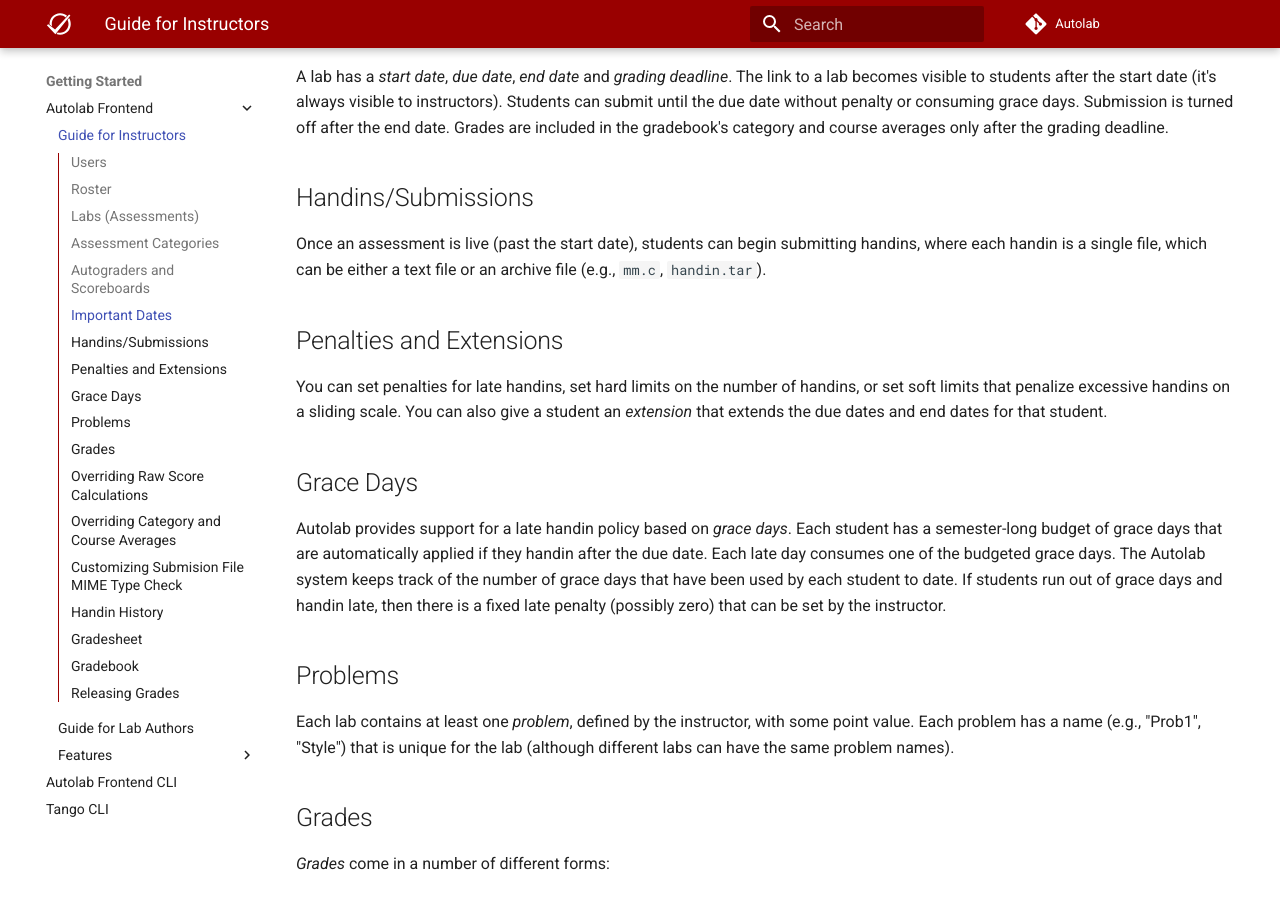
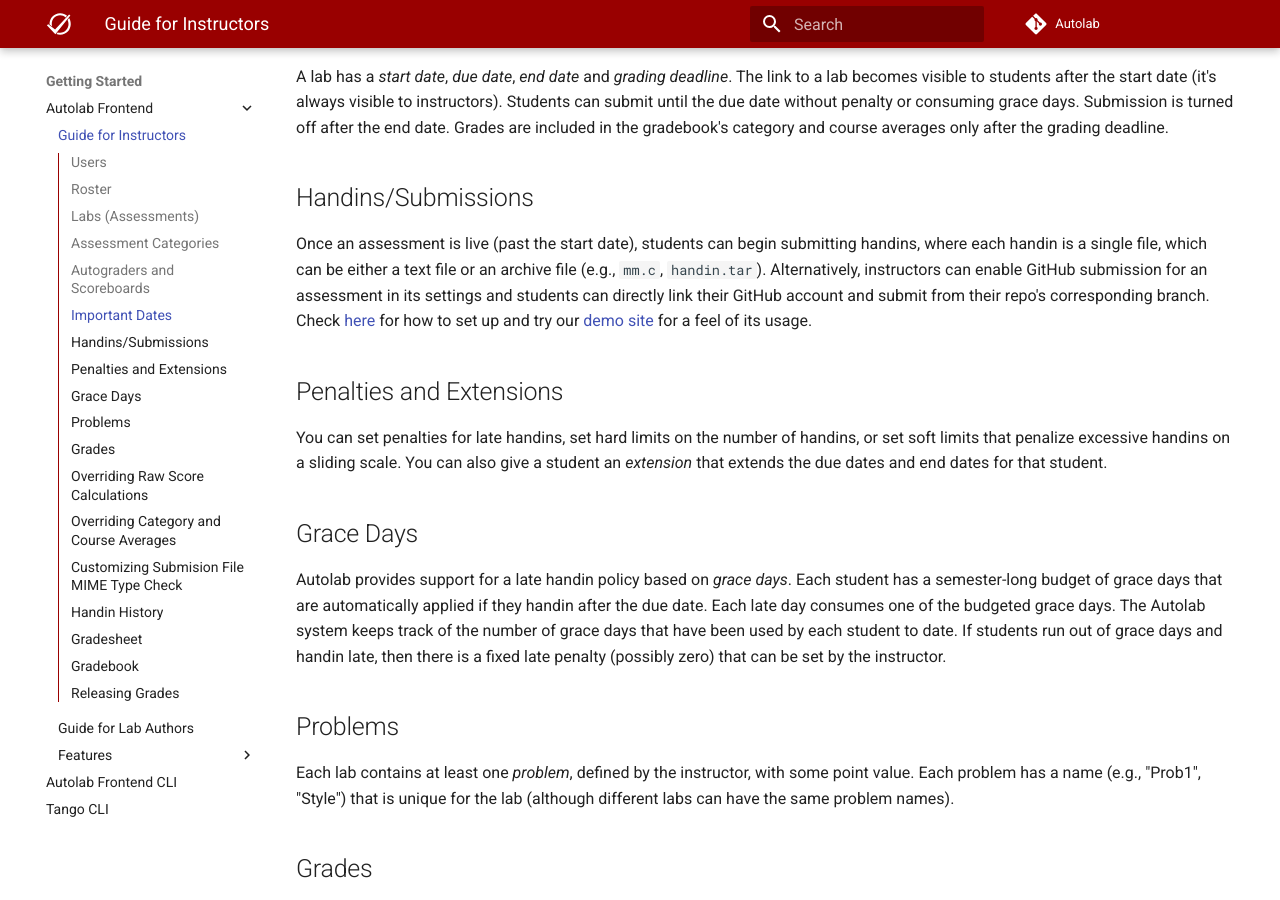
Before and after one commit to muaziqbal/Autolab, an MkDocs documentation site: the page built from docs/instructors.md, in a window 1280 px wide and 900 px high, scrolled down 1689 px. Built offline with MkDocs 1.6.1 and Material for MkDocs 9.7.7, drawn with Linux system fonts in a browser that asks for light colours; comment, search, counter and statistics services are not loaded.

Commit message:
add git integration to handin (#1450)

```diff
--- a/docs/instructors.md
+++ b/docs/instructors.md
@@ -51,7 +51,7 @@ A lab has a _start date_, _due date_, _end date_ and _grading deadline_. The lin
 
 ## Handins/Submissions
 
-Once an assessment is live (past the start date), students can begin submitting handins, where each handin is a single file, which can be either a text file or an archive file (e.g., `mm.c`, `handin.tar`).
+Once an assessment is live (past the start date), students can begin submitting handins, where each handin is a single file, which can be either a text file or an archive file (e.g., `mm.c`, `handin.tar`). Alternatively, instructors can enable GitHub submission for an assessment in its settings and students can directly link their GitHub account and submit from their repo's corresponding branch. Check [here](/installation/github_integration) for how to set up and try our [demo site](https://nightly.autolabproject.com/) for a feel of its usage.
 
 ## Penalties and Extensions
 
```
